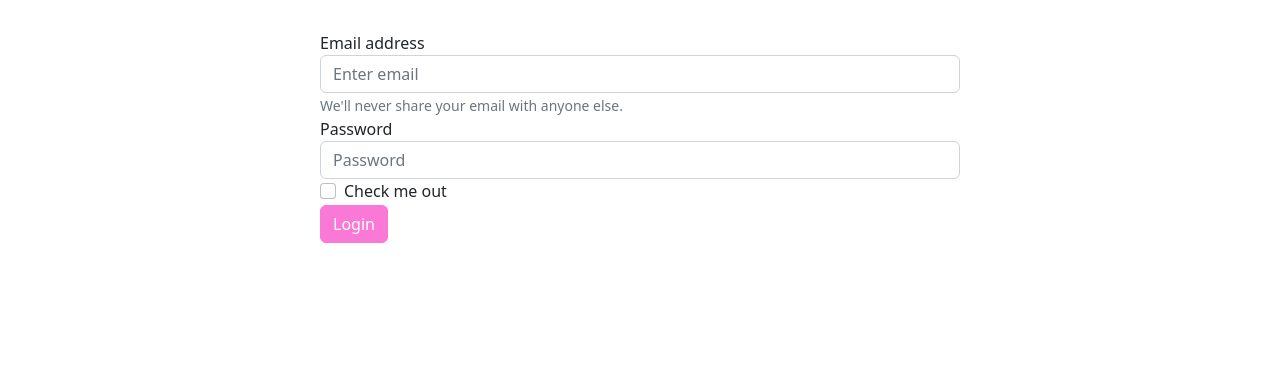
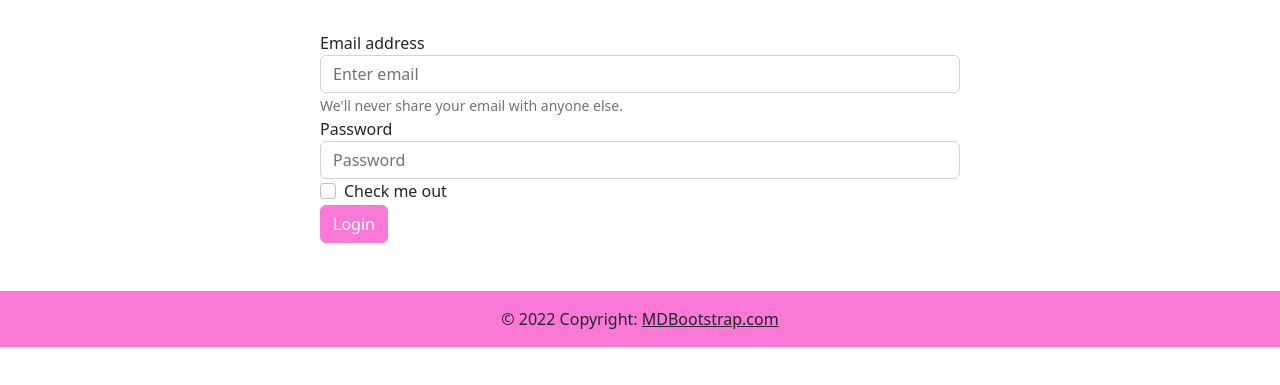
Before and after one commit to AnnaHelene01/CSS-Framework-CA, a website: page login.html in a window 1280 px wide. Shown: the part 177-562 px from the top of the page. Drawn offline with Linux system fonts and the light colour scheme.

Commit message:
added a basic footer

```diff
--- a/login.html
+++ b/login.html
@@ -54,5 +54,13 @@
             <input type="submit" value="Login" class="btn btn-primary text-white">
         </form>
       </div>
+      <footer class="bg-primary text-center text-lg-start">
+        <!-- Copyright -->
+        <div class="text-center p-3">
+          © 2022 Copyright:
+          <a class="text-dark" href="https://mdbootstrap.com/">MDBootstrap.com</a>
+        </div>
+        <!-- Copyright -->
+      </footer>
 </body>
 </html>
```
Also changed, not shown: index.html (+8 -0 lines), profile.html (+8 -0 lines).
